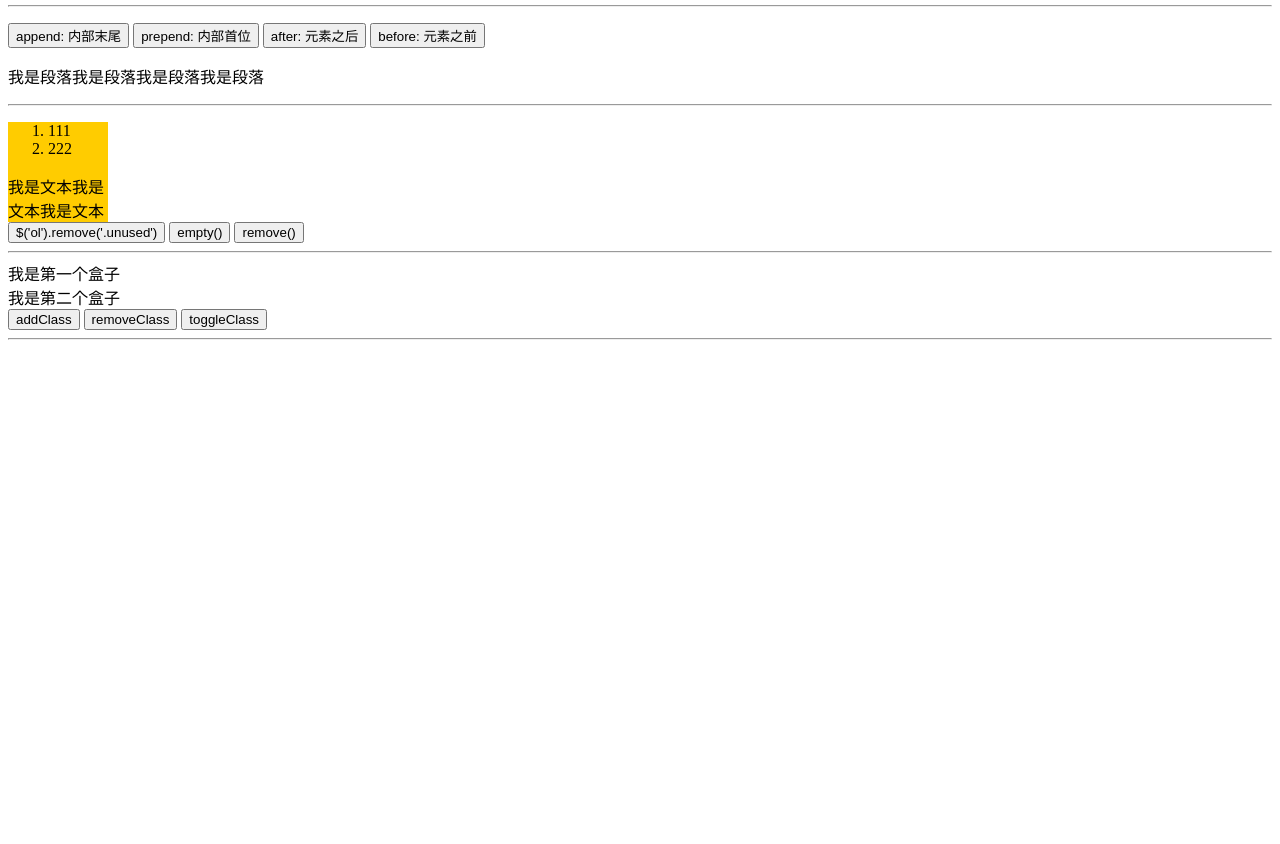
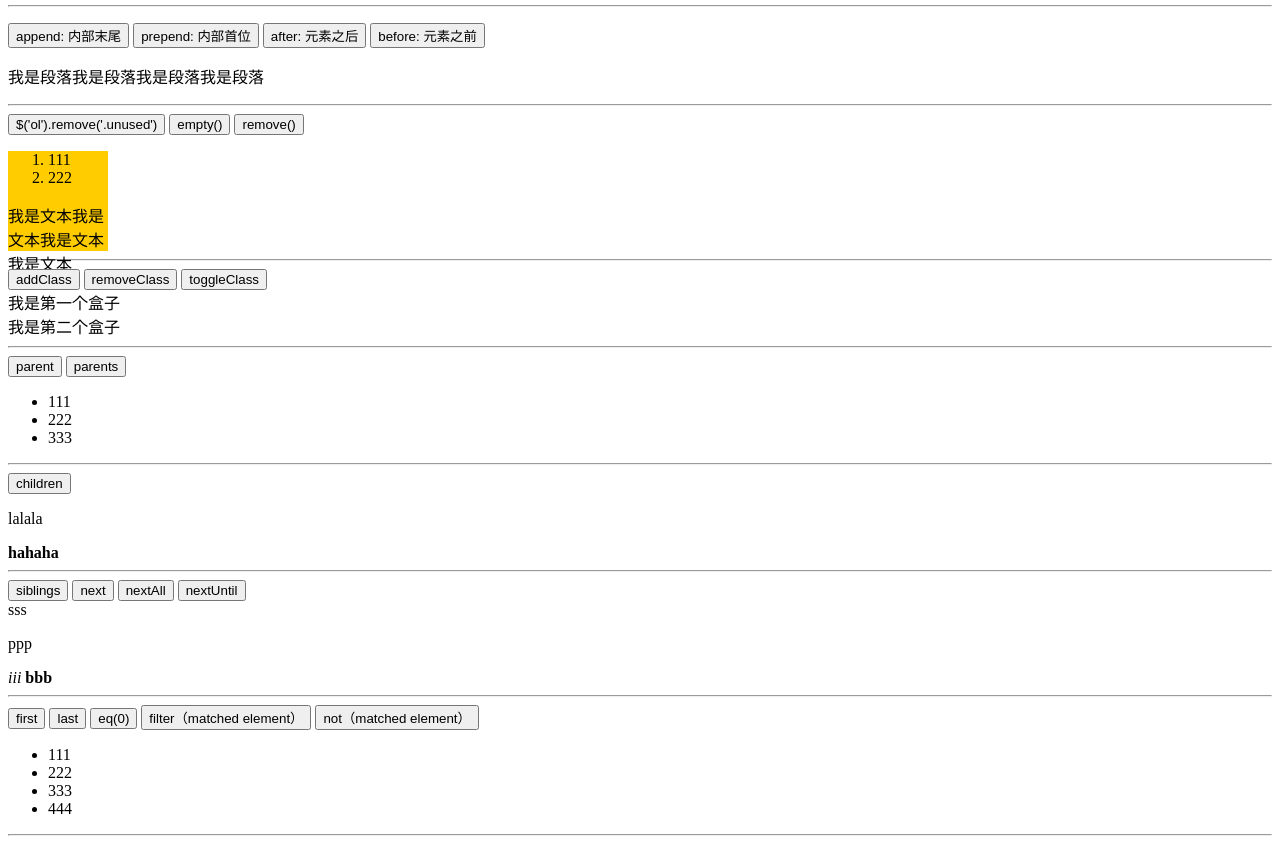
Before and after one commit to coderben2017/jQuery-Train, a plain HTML site: page index.html in a window 1280 px wide. Shown: the part 969-1813 px from the top of the page. Before the commit the page ends 1317 px from the top, so only its background shows below. Drawn offline with nearby package versions, Linux system fonts and the light colour scheme.

Commit message:
添加jquery遍历（）

```diff
--- a/index.html
+++ b/index.html
@@ -88,6 +88,9 @@
   <p id="p-pend">我是段落我是段落我是段落我是段落</p>
   <hr>
 
+  <button id="btn-remove-ol" type="button">$('ol').remove('.unused')</button>
+  <button id="btn-empty" type="button">empty()</button>
+  <button id="btn-remove" type="button">remove()</button>
   <div id="div-remove" style="width: 100px; height: 100px; background: #fc0">
     <ol class="unused">
       <li>111</li>
@@ -95,16 +98,53 @@
     </ol>
     <p>我是文本我是文本我是文本我是文本</p>
   </div>
-  <button id="btn-remove-ol" type="button">$('ol').remove('.unused')</button>
-  <button id="btn-empty" type="button">empty()</button>
-  <button id="btn-remove" type="button">remove()</button>
   <hr>
 
-  <div id="div-class">我是第一个盒子</div>
-  <div id="div-class-2">我是第二个盒子</div>
   <button id="btn-add-class" type="button">addClass</button>
   <button id="btn-remove-class" type="button">removeClass</button>
   <button id="btn-toggle-class" type="button">toggleClass</button>
+  <div id="div-class">我是第一个盒子</div>
+  <div id="div-class-2">我是第二个盒子</div>
+  <hr>
+
+  <button id="btn-parent" type="button">parent</button>
+  <button id="btn-parents" type="button">parents</button>
+  <div id="div-parent">
+    <ul>
+      <li id="li-parent">111</li>
+      <li>222</li>
+      <li>333</li>
+    </ul>
+  </div>
+  <hr>
+
+  <button id="btn-children" type="button">children</button>
+  <div id="div-children">
+    <p>lalala</p>
+    <b>hahaha</b>
+  </div>
+  <hr>
+
+  <button id="btn-siblings" type="button">siblings</button>
+  <button id="btn-next" type="button">next</button>
+  <button id="btn-nextAll" type="button">nextAll</button>
+  <button id="btn-nextUntil" type="button">nextUntil</button>
+  <div id="div-siblings">
+    <span>sss</span>
+    <p>ppp</p>
+    <i>iii</i>
+    <b>bbb</b>
+  </div>
+  <hr>
+
+  <button id="btn-first" type="button">first</button>
+  <button id="btn-last" type="button">last</button>
+  <button id="btn-eq" type="button">eq(0)</button>
+  <button id="btn-filter" type="button">filter（matched element）</button>
+  <button id="btn-not" type="button">not（matched element）</button>
+  <ul id="ul-first">
+    <li>111</li><li>222</li><li class="t">333</li><li>444</li>
+  </ul>
   <hr>
 
 
@@ -194,6 +234,33 @@
     $('#btn-remove-class').click(() => $('#div-class, #div-class-2').removeClass('green'))
     $('#btn-toggle-class').click(() => $('#div-class-2').toggleClass('italic'))
 
+    // parent / parents
+    $('#btn-parent').click(() => $('#li-parent').parent().css('border', '1px solid #f00'))
+    $('#btn-parents').click(() => $('#li-parent').parents('ul, div').css('border', '1px solid #0f0')
+      // 当不确定父级有哪些元素时，可以使用parentUntil代替，获取当前元素与函数参数之间的父元素，如下：
+      // $('#li-parent').parentsUntil('body').css('border', '1px solid #0f0')
+    )
+
+    // children / find
+    $('#btn-children').click(() => $('#div-children').children().css('border', '1px solid #f00'))
+    // 等同：$('#btn-children').click(() => $('#div-children').find('*').css('1px solid #f00'))
+    // 等同： $('#div-children').children('p, b').css('border', '1px solid #f00'))
+
+    // siblings / next
+    $('#btn-siblings').click(() => $('#div-siblings p').siblings().css('color', '#0f0'))
+    // $('#btn-siblings').click(() => $('#div-siblings p').siblings('span').css('color', '#0f0'))
+    $('#btn-next').click(() => $('#div-siblings p').next().css('color', '#f00'))
+    $('#btn-nextAll').click(() => $('#div-siblings p').nextAll().css('color', '#fc0'))
+    $('#btn-nextUntil').click(() => $('#div-siblings p').nextUntil('b').css('color', '#00f'))
+    // 相似的方法还有：prev(), prevAll(), prevUntil()
+
+    // first / last / filter / not / eq
+    $('#btn-first').click(() => $('#ul-first li').first().css('color', '#f00'))
+    $('#btn-last').click(() => $('#ul-first li').last().css('color', '#f00'))
+    $('#btn-filter').click(() => $('#ul-first li').filter('.t').css('color', '#00f'))
+    $('#btn-not').click(() => $('#ul-first li').not('.t').css('color', '#fc0'))
+    $('#btn-eq').click(() => $('#ul-first li').eq(0).css('color', '#cf0'))
+
 
   })
 </script>
```
